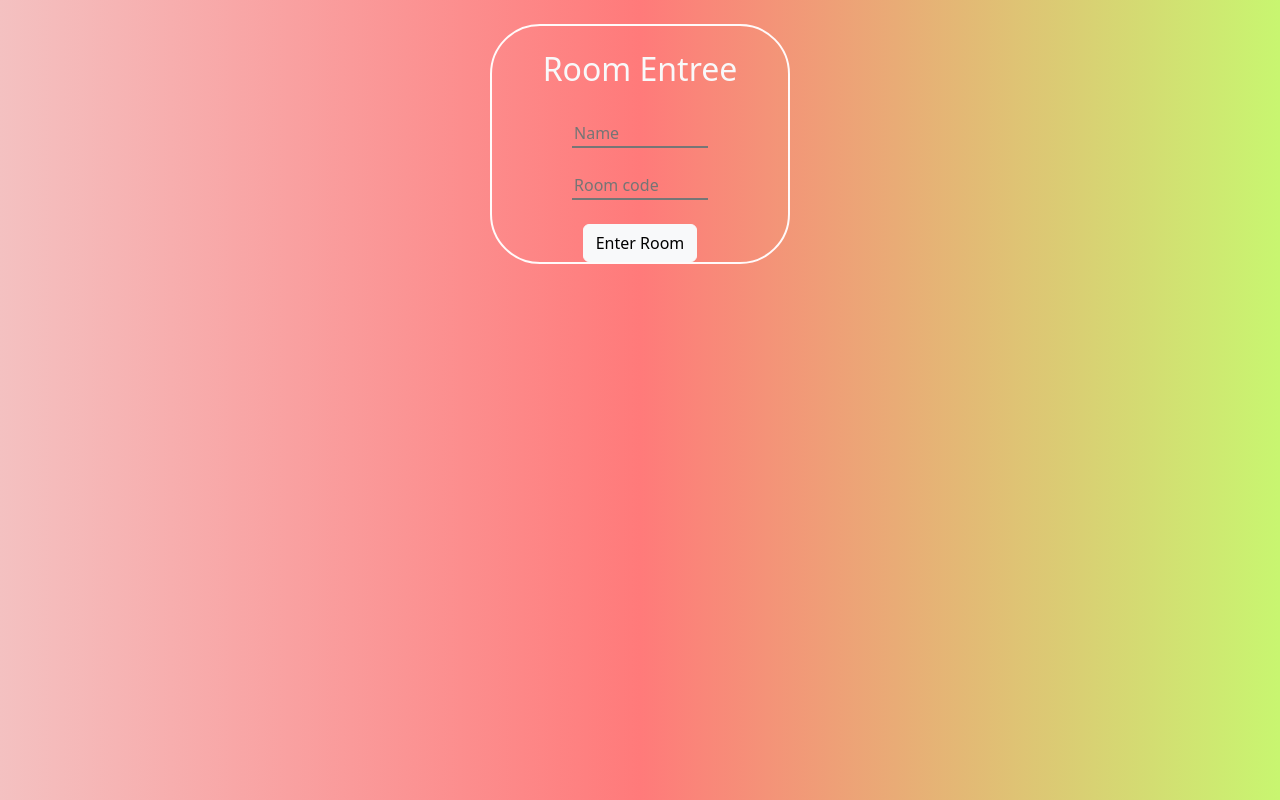
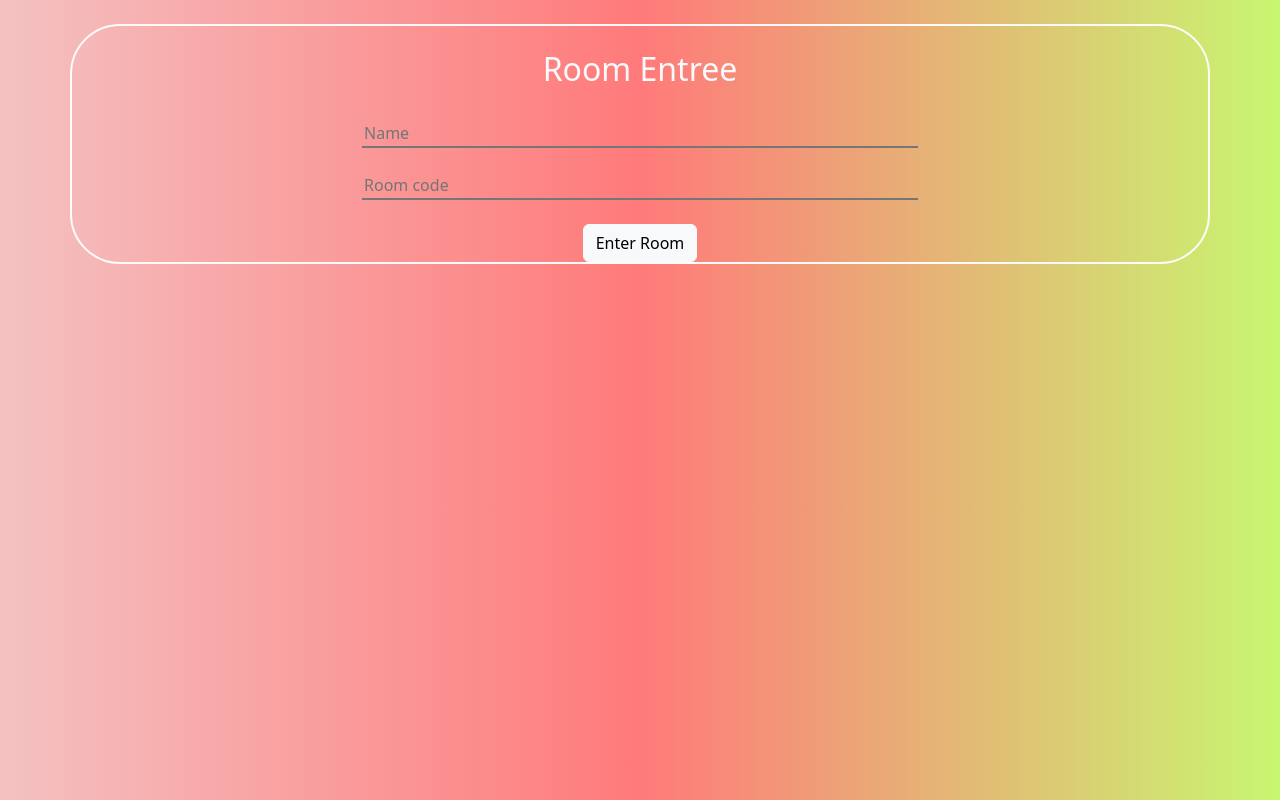
Before and after one commit to Suriya3621/Chat-app, a React (Create React App) app in the folder frontend/: page / in a window 1280 px wide. Shown: the top 800 px of the page. Built offline with nearby package versions, Linux system fonts and the light colour scheme.

Commit message:
Update Login.jsx

```diff
--- a/frontend/src/Login.jsx
+++ b/frontend/src/Login.jsx
@@ -1,6 +1,7 @@
 import React,{useState} from "react";
 import {Link} from 'react-router-dom'
-import './login.css';
+import './Login.css';
+import "../node_modules/bootstrap/dist/css/bootstrap.min.css";
 const Login = () => {
  const [name,setName]= useState('')
  const [room,setRoom]= useState('')
@@ -8,7 +9,7 @@ const Login = () => {
 <div class="background">
   <form>
   <br/>
-    <div class="box container">
+    <div class="box container text-light">
     <br/><p class="h2 text-light">Room Entree</p><br/>
       <input type="text" class="input " placeholder="Name"
       value={name}
@@ -21,8 +22,7 @@ const Login = () => {
       /><br/><br/>
           <Link onClick={(name === '' || room === '') ? (e) => e.preventDefault() : null}
       to={`/chat?name=${name}&room=${room}`}>
-      <button type="submit" class="btn btn-light"
->Enter Room</button>
+      <button type="submit" class="btn btn-light">Enter Room</button>
 </Link>
 <br/>
 </div>
```
